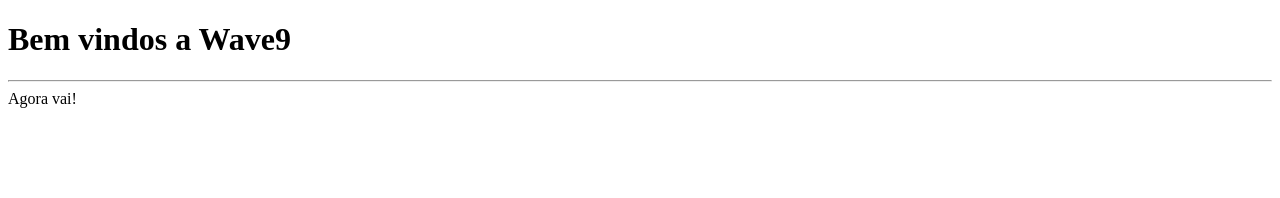
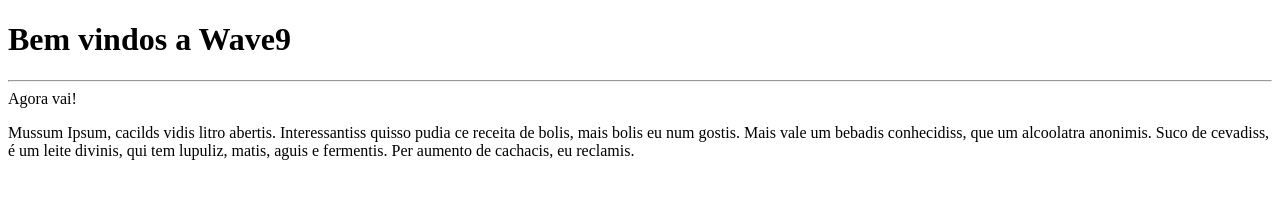
Before and after one commit to professorisidro/projetogit, a plain HTML site: page index.html in a window 1280 px wide. Drawn offline with Linux system fonts and the light colour scheme.

Commit message:
inserindo filosofia do mussum

```diff
--- a/index.html
+++ b/index.html
@@ -1,15 +1,22 @@
 <!DOCTYPE html>
 <html lang="en">
 <head>
-    <meta charset="UTF-8">
-    <meta name="viewport" content="width=device-width, initial-scale=1.0">
-    <title>.: Meli Wave 9 :.</title>
+	<meta charset="UTF-8">
+	<meta name="viewport" content="width=device-width, initial-scale=1.0">
+	<title>.: Meli Wave 9 :.</title>
 </head>
 <body>
-    <h1> Bem vindos a Wave9 </h1>
+	<h1> Bem vindos a Wave9 </h1>
 
 <hr/>
-    Agora vai!
+	Agora vai!
 
+	<p> Mussum Ipsum, cacilds vidis litro abertis.
+	    Interessantiss quisso pudia ce receita de bolis,
+		mais bolis eu num gostis. Mais vale um bebadis conhecidiss,
+		que um alcoolatra anonimis. Suco de cevadiss, é um leite divinis,
+		qui tem lupuliz, matis, aguis e fermentis. Per aumento de cachacis,
+		eu reclamis.
+    </p>
 </body>
 </html>
```
